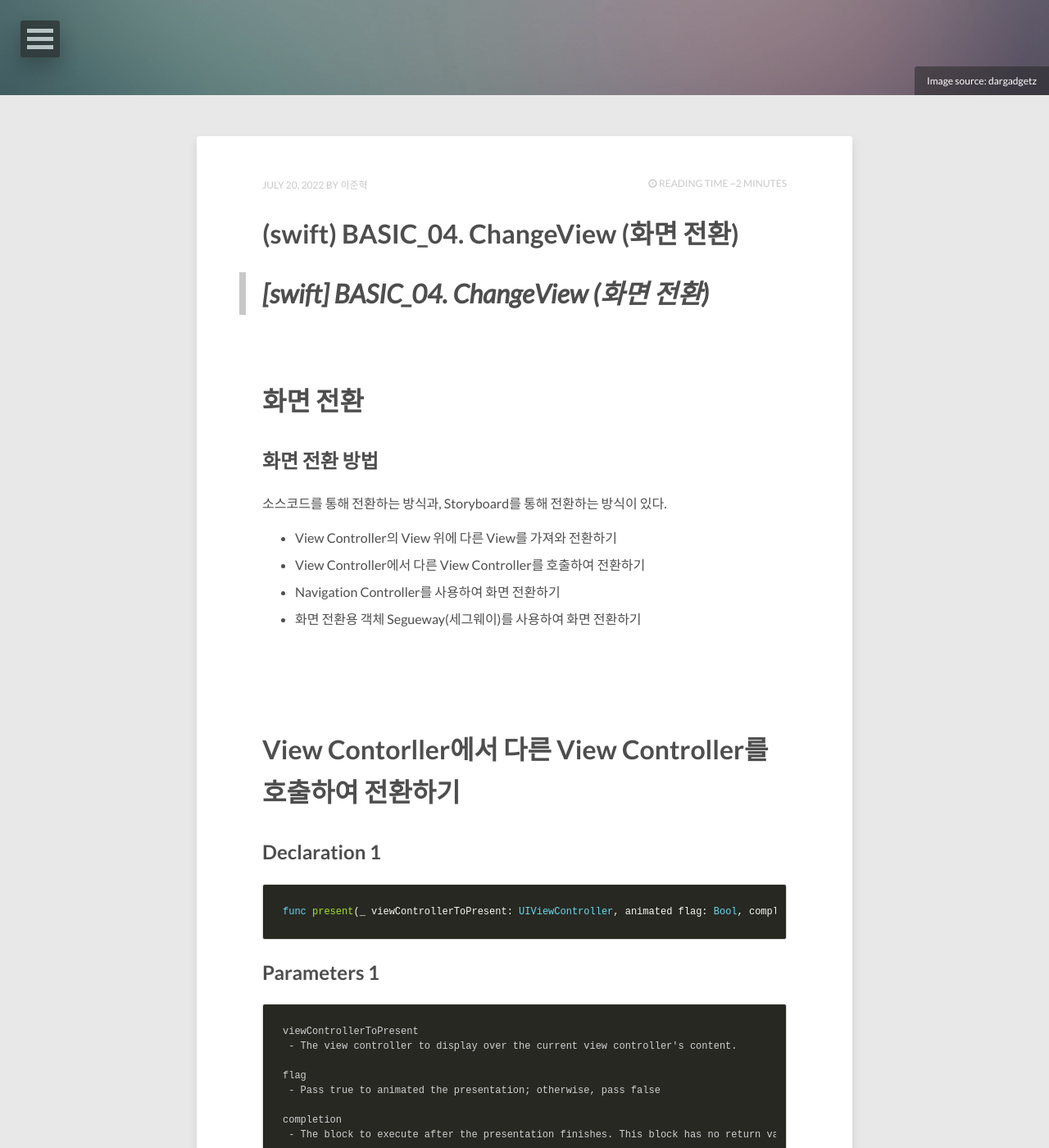
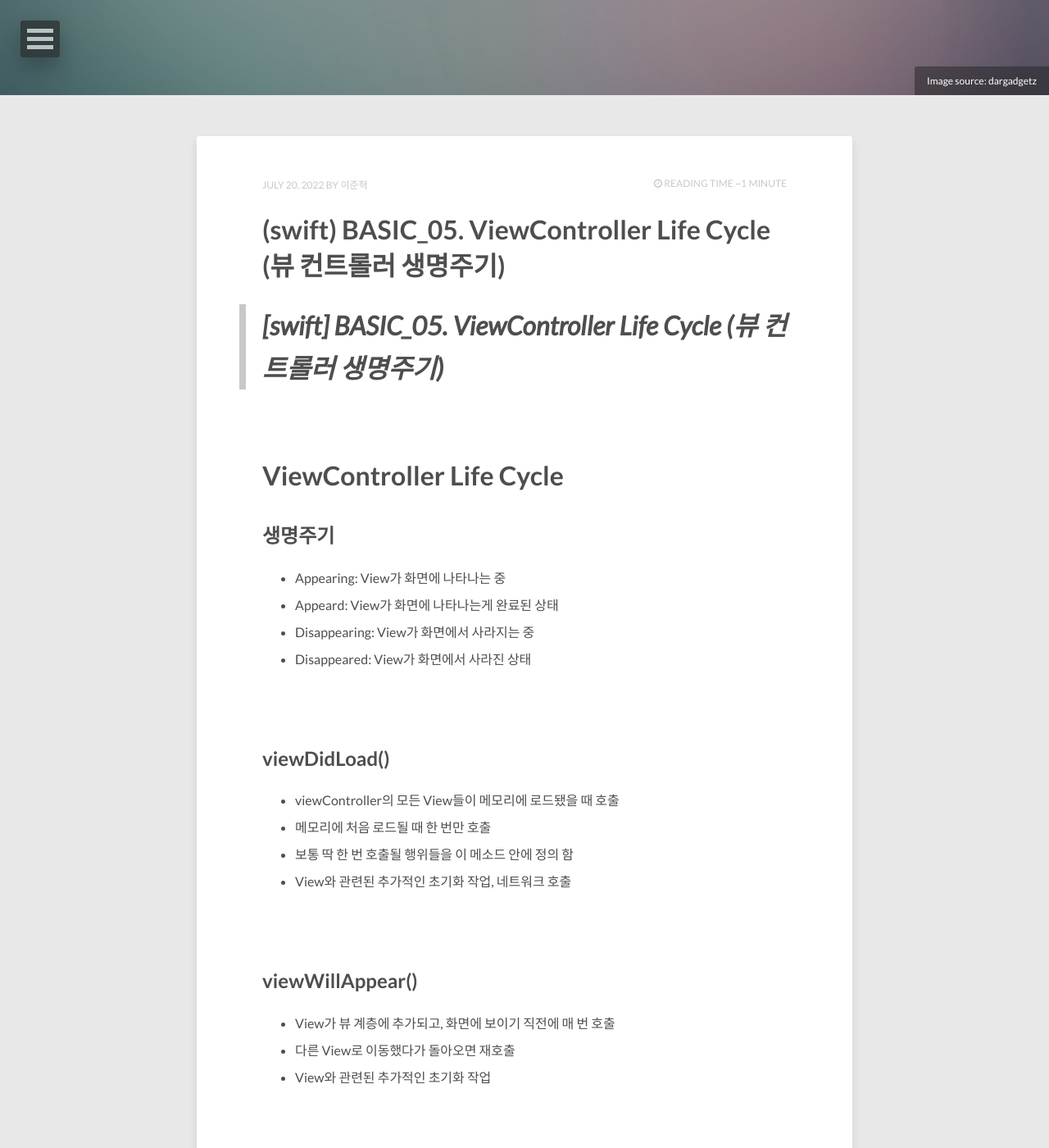
Before and after one commit to wnsgur9137/wnsgur9137.github.io, a Jekyll site: the page built from index.html, in a window 1280 px wide and 1400 px high, scrolled down 284 px. Shown: the whole window at 82% size. Built offline with Jekyll 4.4.1, drawn with Linux system fonts in a browser that asks for light colours; nearby versions of some CDN libraries; the list of posts is cut into pages by our own code; some of the changed text lies outside the part shown.

Commit message:
basic_05 ViewController Life Cycle

```diff
--- a/_posts/2022-07-20-swift_basic_04_ChangeView.md
+++ b/_posts/2022-07-20-swift_basic_04_ChangeView.md
@@ -1,12 +1,12 @@
 ---
 layout: post
-title: (swift) BASIC_04. ChangeView (화면 전환)
+title: (swift) BASIC_04. ScreenTransition (화면 전환)
 description: "(swift) 화면 전환"
 tags: [swift, basic, 공부]
 comments: true
 ---
 
-> # [swift] BASIC_04. ChangeView (화면 전환)
+> # [swift] BASIC_04. ScreenTransition (화면 전환)
 
 <br>
 
--- /dev/null
+++ b/_posts/2022-07-20-swift_basic_05_ViewController Life Cycle.md
@@ -0,0 +1,53 @@
+---
+layout: post
+title: (swift) BASIC_05. ViewController Life Cycle (뷰 컨트롤러 생명주기)
+description: "(swift) 뷰 컨트롤러 생명주기"
+tags: [swift, basic, 공부]
+comments: true
+---
+
+> # [swift] BASIC_05. ViewController Life Cycle (뷰 컨트롤러 생명주기)
+
+<br>
+
+# ViewController Life Cycle
+
+## 생명주기
+ - Appearing: View가 화면에 나타나는 중
+ - Appeard: View가 화면에 나타나는게 완료된 상태
+ - Disappearing: View가 화면에서 사라지는 중
+ - Disappeared: View가 화면에서 사라진 상태
+
+<br>
+<br>
+
+## viewDidLoad()
+ - viewController의 모든 View들이 메모리에 로드됐을 때 호출
+ - 메모리에 처음 로드될 때 한 번만 호출
+ - 보통 딱 한 번 호출될 행위들을 이 메소드 안에 정의 함
+ - View와 관련된 추가적인 초기화 작업, 네트워크 호출
+
+
+<br>
+<br>
+
+## viewWillAppear()
+ - View가 뷰 계층에 추가되고, 화면에 보이기 직전에 매 번 호출
+ - 다른 View로 이동했다가 돌아오면 재호출
+ - View와 관련된 추가적인 초기화 작업
+
+<br>
+<br>
+
+## viewDidAppear()
+ - ViewController의 View가 뷰 계층에 추가된 후 호출
+ - View를 나타낼 때 필요한 추가 작업
+ - 애니메이션을 시작하는 작업
+
+<br>
+<br>
+
+## viewWillDisappear()
+ - ViewController의 View가 뷰 계층에서 사라지기 전 호출
+ - View가 생성된 후 작업한 내용을 되돌리는 작업
+ - 최종적으로 데이터를 저장하는 작업
```
